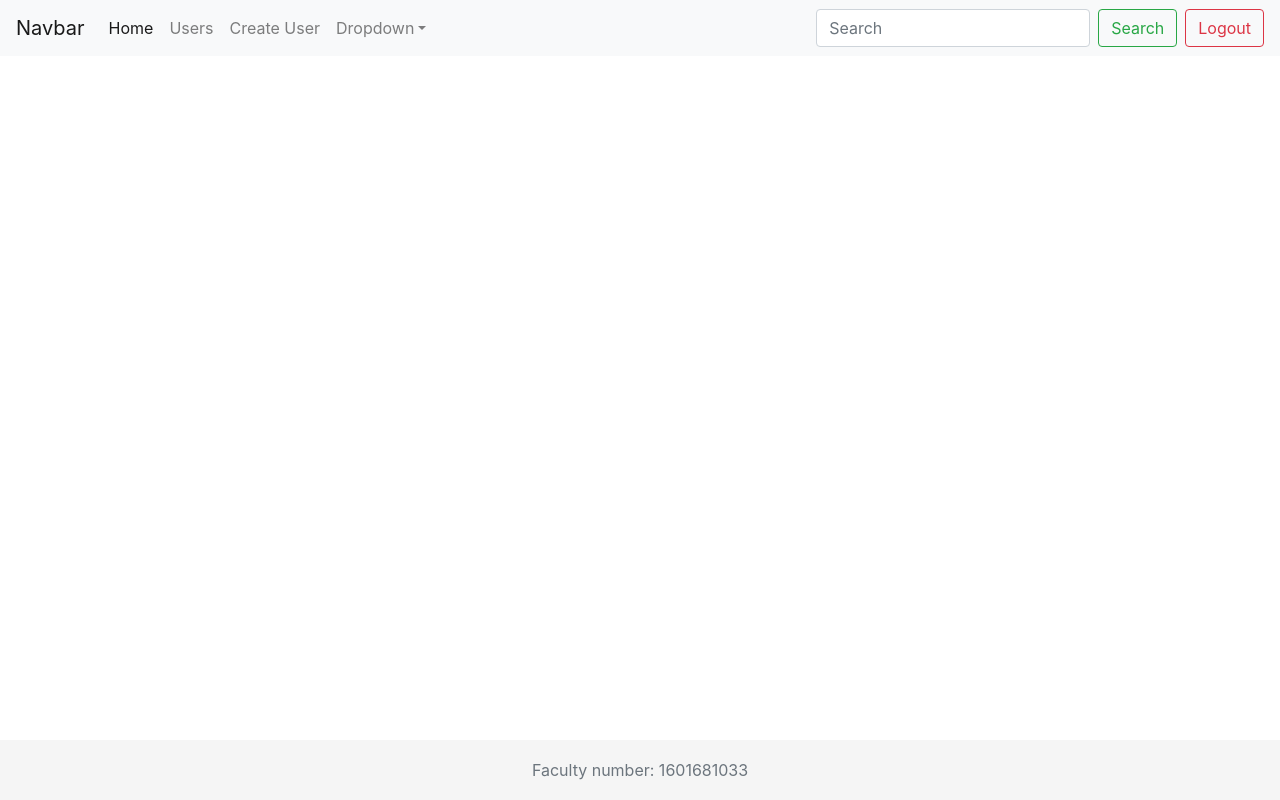
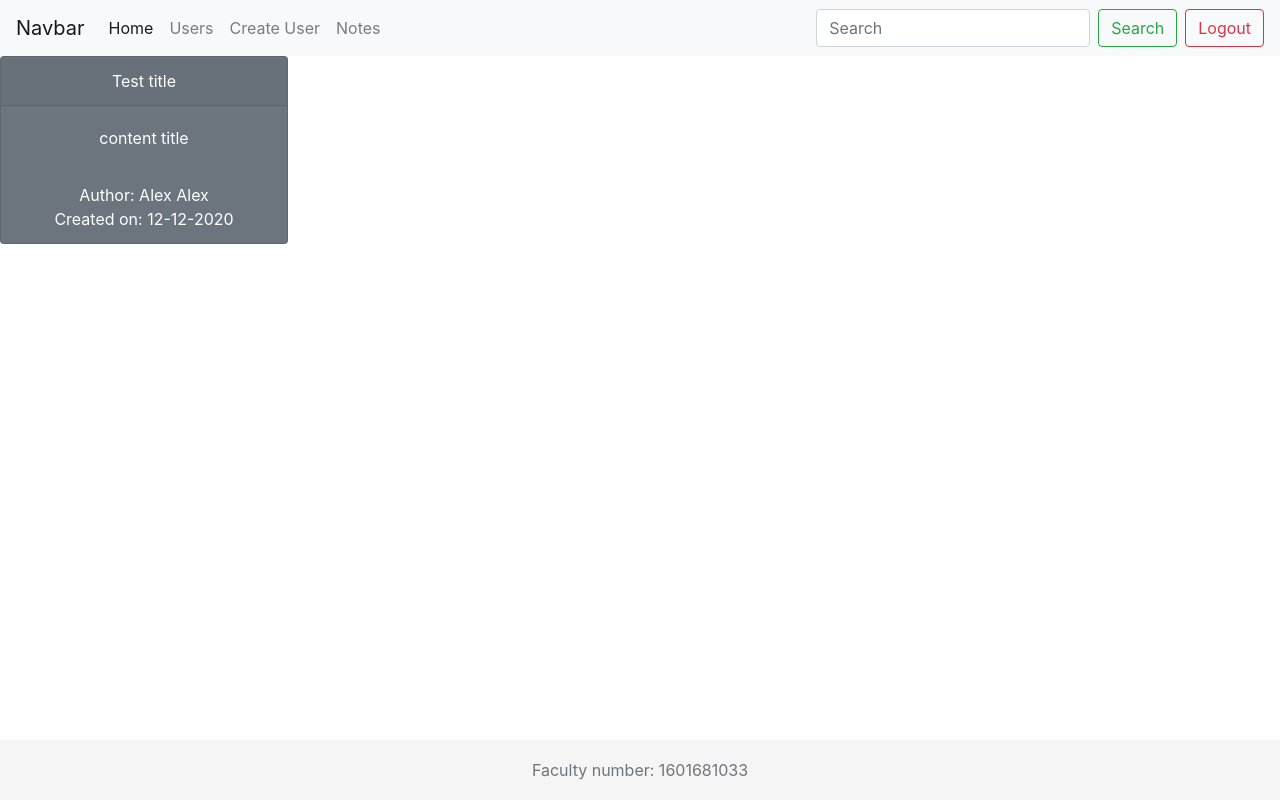
Before and after one commit to developerontheblock/todos-app, a React (Create React App) app: page /notes in a window 1280 px wide. Built offline with nearby package versions, Linux system fonts and the light colour scheme; data requests are answered from the project's data file; sample sign-in values are in the browser's storage.

Commit message:
created Notes component, getAllNotes functionallity implemented also

```diff
--- a/db/db.json
+++ b/db/db.json
@@ -61,5 +61,14 @@
       "password": 12345
     }
   ],
-  "notes": []
+  "notes": [
+    {
+      "id": "5eb51e3d546530d90f97096d",
+      "title":"Test title",
+      "content":"content title",
+      "authorId":"1233a",
+      "authorName": "Alex Alex",
+      "date": "12-12-2020"
+    }
+  ]
 }
--- a/src/components/layout/header/Header.jsx
+++ b/src/components/layout/header/Header.jsx
@@ -34,17 +34,8 @@ export function Header() {
                             <li className="nav-item">
                                 <Link className="nav-link" to="/users/create">Create User</Link>
                             </li>
-                            <li className="nav-item dropdown">
-                                <a className="nav-link dropdown-toggle" href="#" id="navbarDropdown" role="button"
-                                    data-toggle="dropdown" aria-haspopup="true" aria-expanded="false">
-                                    Dropdown
-                            </a>
-                                <div className="dropdown-menu" aria-labelledby="navbarDropdown">
-                                    <a className="dropdown-item" href="#">Action</a>
-                                    <a className="dropdown-item" href="#">Another action</a>
-                                    <div className="dropdown-divider"></div>
-                                    <a className="dropdown-item" href="#">Something else here</a>
-                                </div>
+                            <li className="nav-item">
+                                <Link className="nav-link" to="/notes">Notes</Link>
                             </li>
                         </ul>
                         <form className="form-inline my-2 my-lg-0">
--- a/src/components/layout/main/Main.jsx
+++ b/src/components/layout/main/Main.jsx
@@ -4,6 +4,7 @@ import { UsersList } from '../users/users-list/UsersList';
 import { User } from '../users/user/User';
 import { AuthenticatedRoute } from '../../../core/guards/AuthenticatedRoute';
 import { UserEdit } from '../users/user-edit/UserEdit';
+import { NotesList } from '../../notes/notes-list/NotesList';
 
 export function Main() {
 
@@ -14,6 +15,9 @@ export function Main() {
                 <AuthenticatedRoute exact path="/users/create/" admin={true} component={UserEdit} />
                 <AuthenticatedRoute exact path="/users/:id" component={User} />
                 <AuthenticatedRoute exact path="/users/edit/:id" admin={true} component={UserEdit} />
+
+                <AuthenticatedRoute exact path="/notes" component={NotesList} />
+
             </Switch>
         </div>
     );
--- /dev/null
+++ b/src/components/notes/note-card/NoteCard.jsx
@@ -0,0 +1,24 @@
+import React from 'react';
+
+const noteCardStyle =
+{
+    maxWidth: '18rem'
+}
+export function NoteCard({ note }) {
+    return (
+        <div className="card text-white bg-secondary mb-3" style={noteCardStyle}>
+            <div className="card-header">{note.title}</div>
+            <div className="card-body">
+                <p className="card-text">{note.content}</p>
+            </div>
+            <div className="card-footer bg-transparent border-secondary">
+                <div>
+                    Author: {note.authorName}
+                </div>
+                <div>
+                    Created on: {note.date}
+                </div>
+            </div>
+        </div>
+    );
+}
--- /dev/null
+++ b/src/components/notes/notes-list/NotesList.jsx
@@ -0,0 +1,22 @@
+import React from 'react';
+import { useState } from 'react';
+import { useEffect } from 'react';
+import { getAllNotes } from '../../../core/api/notes.api';
+import { NoteCard } from '../note-card/NoteCard';
+
+export function NotesList() {
+
+    const [notes, setNotes] = useState([]);
+
+    useEffect(() => {
+        getAllNotes().then((result) => {
+            setNotes(result.data);
+        });
+    }, []);
+
+    return (
+        <div className="notes-list-wrapper">
+            {notes.map(note => <NoteCard note={note} key={note.id}/>)}
+        </div>
+    );
+}
--- /dev/null
+++ b/src/core/api/notes.api.js
@@ -0,0 +1,7 @@
+import axios from  'axios';
+
+const apiUrl = 'http://localhost:3005'
+
+export function getAllNotes(){
+    return axios.get(`${apiUrl}/notes`);
+}
```
